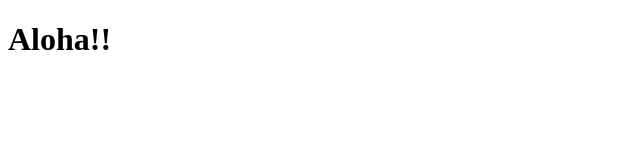
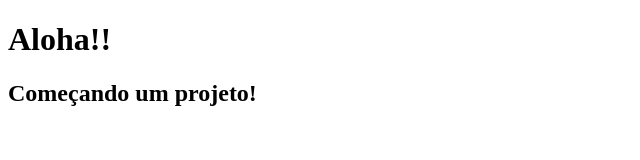
Before and after one commit to AlexandreCCunha/kit_web, a plain HTML site: page index.html in a window 1280 px wide. Shown: the whole page, without its empty margins (0-640 px from the left). Drawn offline with Linux system fonts and the light colour scheme.

Commit message:
Coloquei um segundo titulo

```diff
--- a/index.html
+++ b/index.html
@@ -7,5 +7,7 @@
 
 <h1>Aloha!!</h1>
 
+<h2>Começando um projeto!</h2>
+
 </body>
 </html>
```
